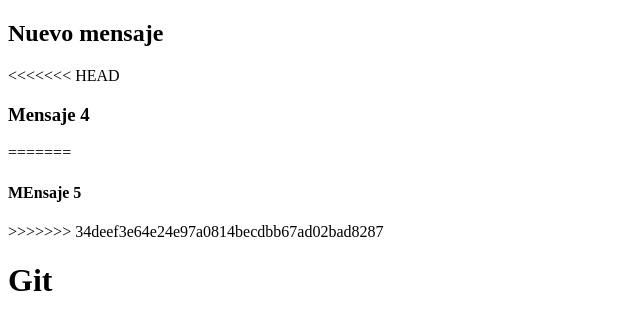
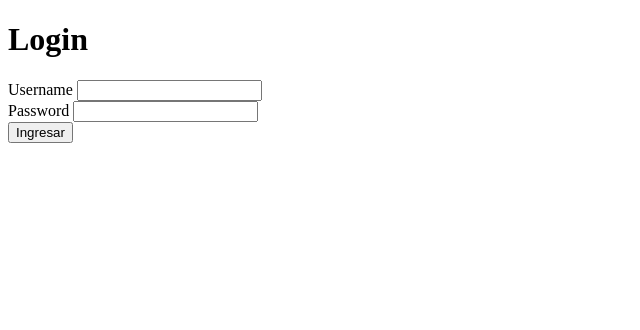
Before and after one commit to Kbarrero/demo-github-frontend-, a plain HTML site: page index.html in a window 1280 px wide. Shown: the whole page, without its empty margins (0-640 px from the left). Drawn offline with Linux system fonts and the light colour scheme.

Commit message:
Se agregó el formulario

```diff
--- a/index.html
+++ b/index.html
@@ -4,16 +4,19 @@
     <meta charset="UTF-8">
     <meta http-equiv="X-UA-Compatible" content="IE=edge">
     <meta name="viewport" content="width=device-width, initial-scale=1.0">
-    <title>Github cambio local</title>
+    <title>Ingresar a la aplicación</title>
     <script src="js/app.js"  defer></script>
-    <h2>Nuevo mensaje</h2>
-<<<<<<< HEAD
-    <h3>Mensaje 4</h3>
-=======
-    <h4>MEnsaje 5</h4>
->>>>>>> 34deef3e64e24e97a0814becdbb67ad02bad8287
 </head>
 <body>
-    <h1>Git</h1>
+    <h1>Login</h1>
+    <form action="">
+        <label for="username" >Username</label>
+        <input type="text" id="username">
+        <br>
+        <label for="password" >Password</label>
+        <input type="text" id="password">
+        <br>
+        <input type="submit" value="Ingresar">
+    </form>
 </body>
 </html>
```
